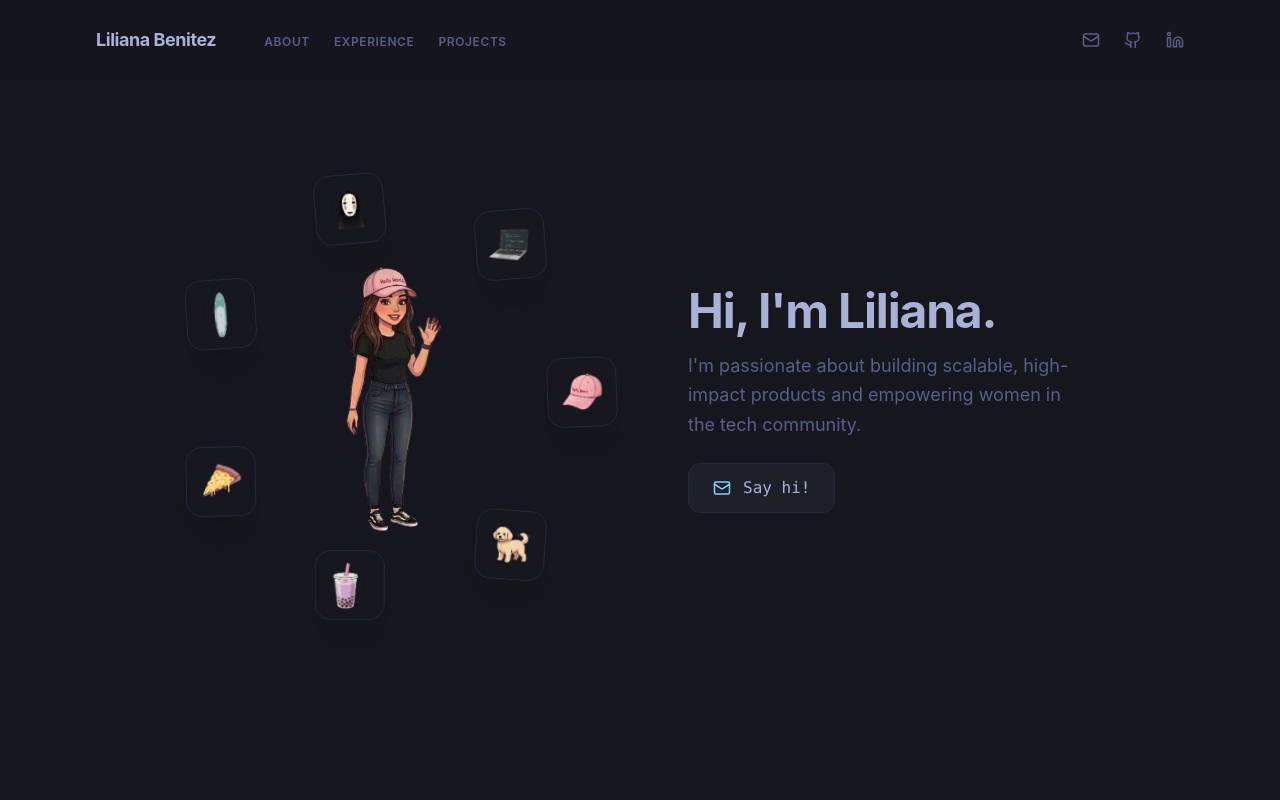
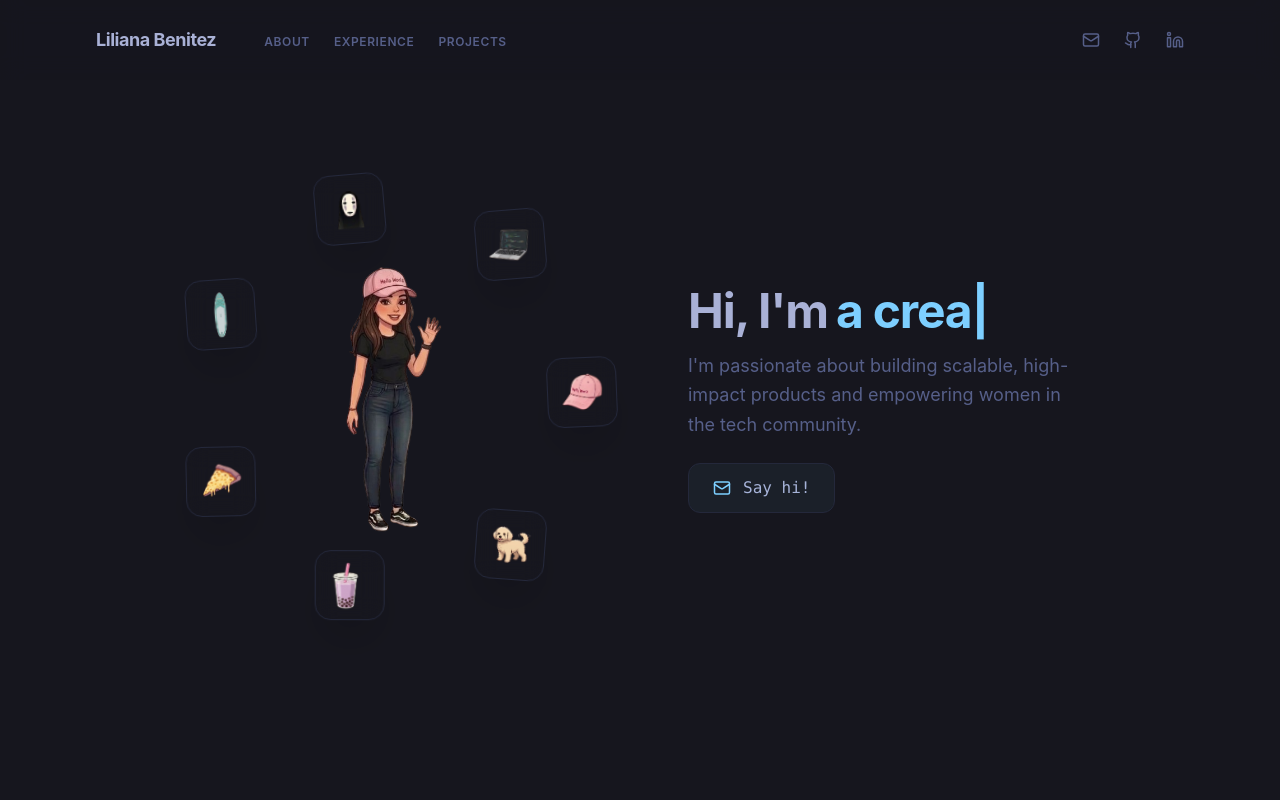
Before and after one commit to liliana-benitez/liliana, a React (Vite) app: page / in a window 1280 px wide. Shown: the top 800 px of the page. Built offline with nearby package versions, Linux system fonts and the light colour scheme.

Commit message:
switch to react-type-animation library

```diff
--- a/package.json
+++ b/package.json
@@ -21,11 +21,11 @@
     "radix-ui": "^1.4.3",
     "react": "^19.2.0",
     "react-dom": "^19.2.0",
+    "react-type-animation": "^3.2.0",
     "shadcn": "^4.0.0",
     "tailwind-merge": "^3.5.0",
     "tailwindcss": "^4.2.1",
-    "tw-animate-css": "^1.4.0",
-    "typewriter-effect": "^2.22.0"
+    "tw-animate-css": "^1.4.0"
   },
   "devDependencies": {
     "@eslint/js": "^9.39.1",
--- a/src/components/hero.jsx
+++ b/src/components/hero.jsx
@@ -1,6 +1,6 @@
 import React, { useState, useRef } from "react"
 import { motion, AnimatePresence } from "framer-motion"
-import Typewriter from "typewriter-effect"
+import { TypeAnimation } from "react-type-animation"
 import { Mail } from "lucide-react"
 
 const PROPS_LIST = [1, 2, 3, 4, 5, 6, 7]
@@ -93,7 +93,7 @@ const Hero = () => {
         <div className="flex-1 space-y-6 order-1 lg:order-2 text-center lg:text-left z-10">
           <div className="space-y-4">
             <h1 className="text-4xl md:text-5xl font-bold tracking-tight text-fg flex flex-wrap justify-center lg:justify-start gap-x-2">
-              <span>Hi, I'm Liliana.</span>
+              <span>Hi, I'm </span>
               <span className="text-accent-cyan min-w-[120px] md:min-w-[180px]">
                 {/* <Typewriter
                   options={{
@@ -109,6 +109,23 @@ const Hero = () => {
                     cursor: "|"
                   }}
                 /> */}
+                <TypeAnimation
+                  sequence={[
+                    "Liliana.",
+                    2000,
+                    "a developer.",
+                    2000,
+                    "a creator.",
+                    2000,
+                    "a mentor.",
+                    2000
+                  ]}
+                  wrapper="span"
+                  speed={50}
+                  deletionSpeed={50}
+                  repeat={Infinity}
+                  cursor={true}
+                />
               </span>
             </h1>
 
```
Also changed, not shown: 1 other file (tests, documents, lock files or other folders).
